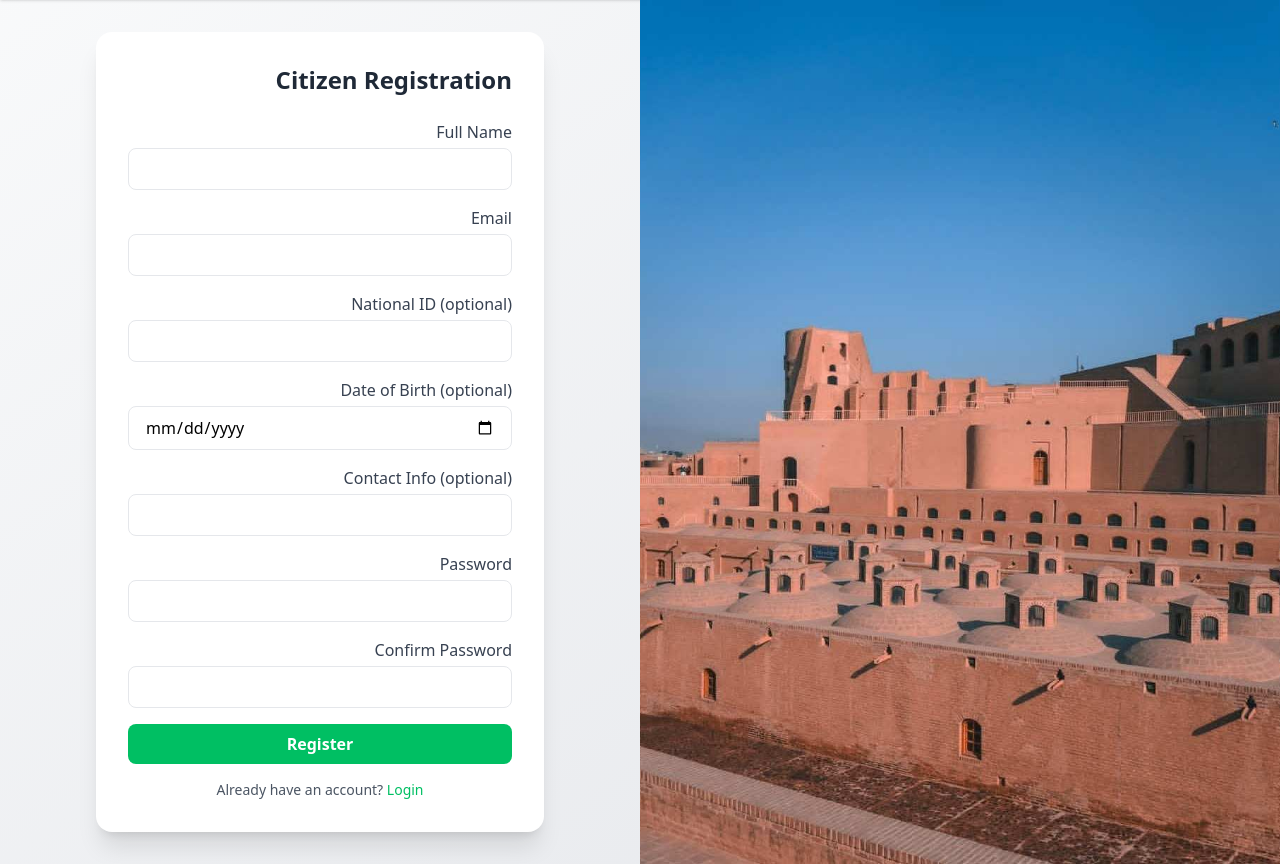
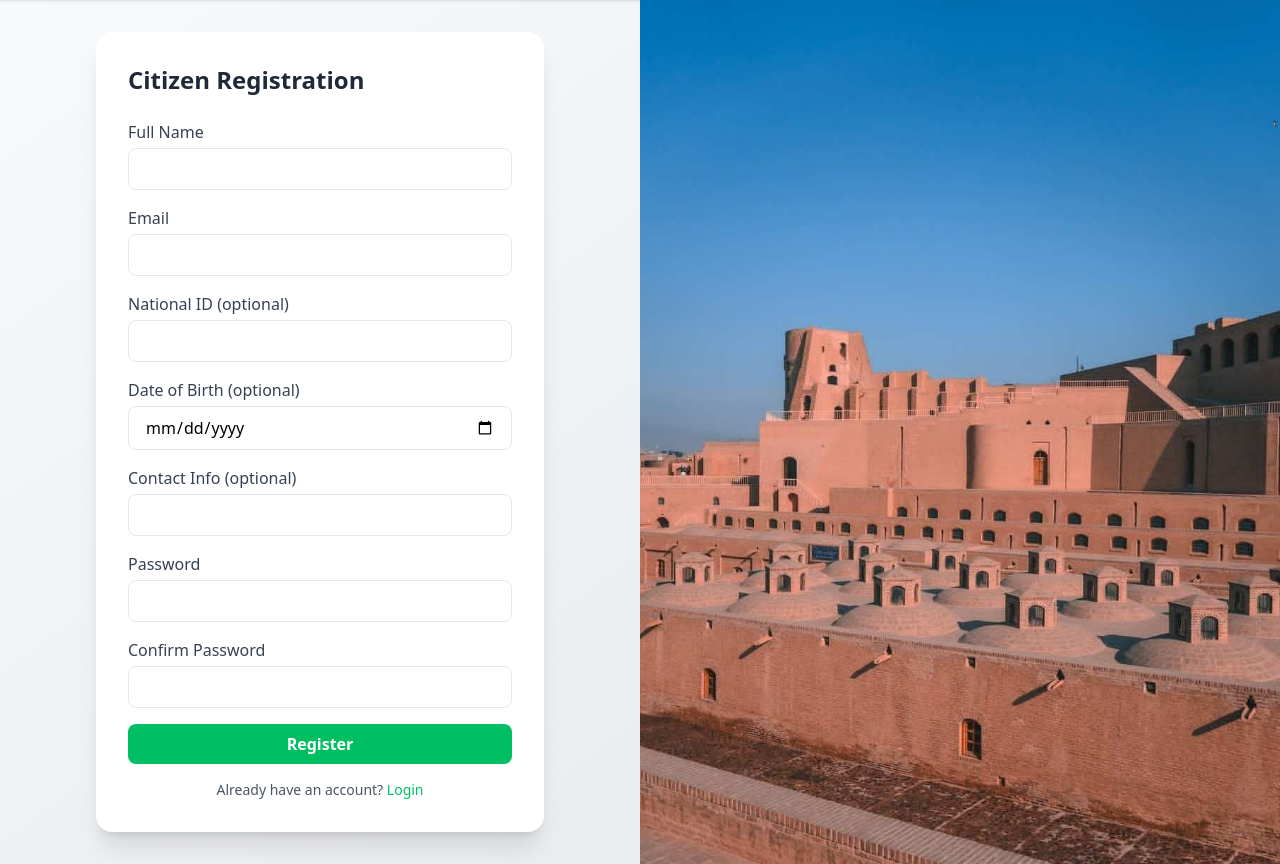
Before and after one commit to Nazrana/e-gov-portal, a Node server app: page /auth/register in a window 1280 px wide. Shown: the part 64-928 px from the top of the page. Run offline with Node 20, Linux system fonts and the light colour scheme; some libraries are stand-ins or nearby versions.

Commit message:
Update register page design

```diff
--- a/views/auth/register.ejs
+++ b/views/auth/register.ejs
@@ -20,47 +20,47 @@
     <!-- Right: Form -->
     <div class="w-full md:w-1/2 flex items-center justify-center p-8">
       <div class="bg-white shadow-xl rounded-2xl p-8 w-full max-w-md transition hover:shadow-2xl">
-        <h2 class="text-2xl font-bold mb-6 text-gray-800 text-right">Citizen Registration</h2>
+        <h2 class="text-2xl font-bold mb-6 text-gray-800 ">Citizen Registration</h2>
 
         <form method="POST" action="/auth/register" class="space-y-4">
           <div>
-            <label class="block text-gray-700 mb-1 text-right">Full Name</label>
+            <label class="block text-gray-700 mb-1 ">Full Name</label>
             <input type="text" name="name" required
                    class="w-full border rounded-lg px-4 py-2 focus:outline-none focus:ring-2 focus:ring-[#00bf63] transition">
           </div>
 
           <div>
-            <label class="block text-gray-700 mb-1 text-right">Email</label>
+            <label class="block text-gray-700 mb-1 ">Email</label>
             <input type="email" name="email" required
                    class="w-full border rounded-lg px-4 py-2 focus:outline-none focus:ring-2 focus:ring-[#00bf63] transition">
           </div>
 
           <div>
-            <label class="block text-gray-700 mb-1 text-right">National ID (optional)</label>
+            <label class="block text-gray-700 mb-1 ">National ID (optional)</label>
             <input type="text" name="national_id"
                    class="w-full border rounded-lg px-4 py-2 focus:outline-none focus:ring-2 focus:ring-[#00bf63] transition">
           </div>
 
           <div>
-            <label class="block text-gray-700 mb-1 text-right">Date of Birth (optional)</label>
+            <label class="block text-gray-700 mb-1 ">Date of Birth (optional)</label>
             <input type="date" name="dob"
                    class="w-full border rounded-lg px-4 py-2 focus:outline-none focus:ring-2 focus:ring-[#00bf63] transition">
           </div>
 
           <div>
-            <label class="block text-gray-700 mb-1 text-right">Contact Info (optional)</label>
+            <label class="block text-gray-700 mb-1 ">Contact Info (optional)</label>
             <input type="text" name="contact_info"
                    class="w-full border rounded-lg px-4 py-2 focus:outline-none focus:ring-2 focus:ring-[#00bf63] transition">
           </div>
 
           <div>
-            <label class="block text-gray-700 mb-1 text-right">Password</label>
+            <label class="block text-gray-700 mb-1 ">Password</label>
             <input type="password" name="password" required
                    class="w-full border rounded-lg px-4 py-2 focus:outline-none focus:ring-2 focus:ring-[#00bf63] transition">
           </div>
 
           <div>
-            <label class="block text-gray-700 mb-1 text-right">Confirm Password</label>
+            <label class="block text-gray-700 mb-1">Confirm Password</label>
             <input type="password" name="confirm_password" required
                    class="w-full border rounded-lg px-4 py-2 focus:outline-none focus:ring-2 focus:ring-[#00bf63] transition">
           </div>
```
